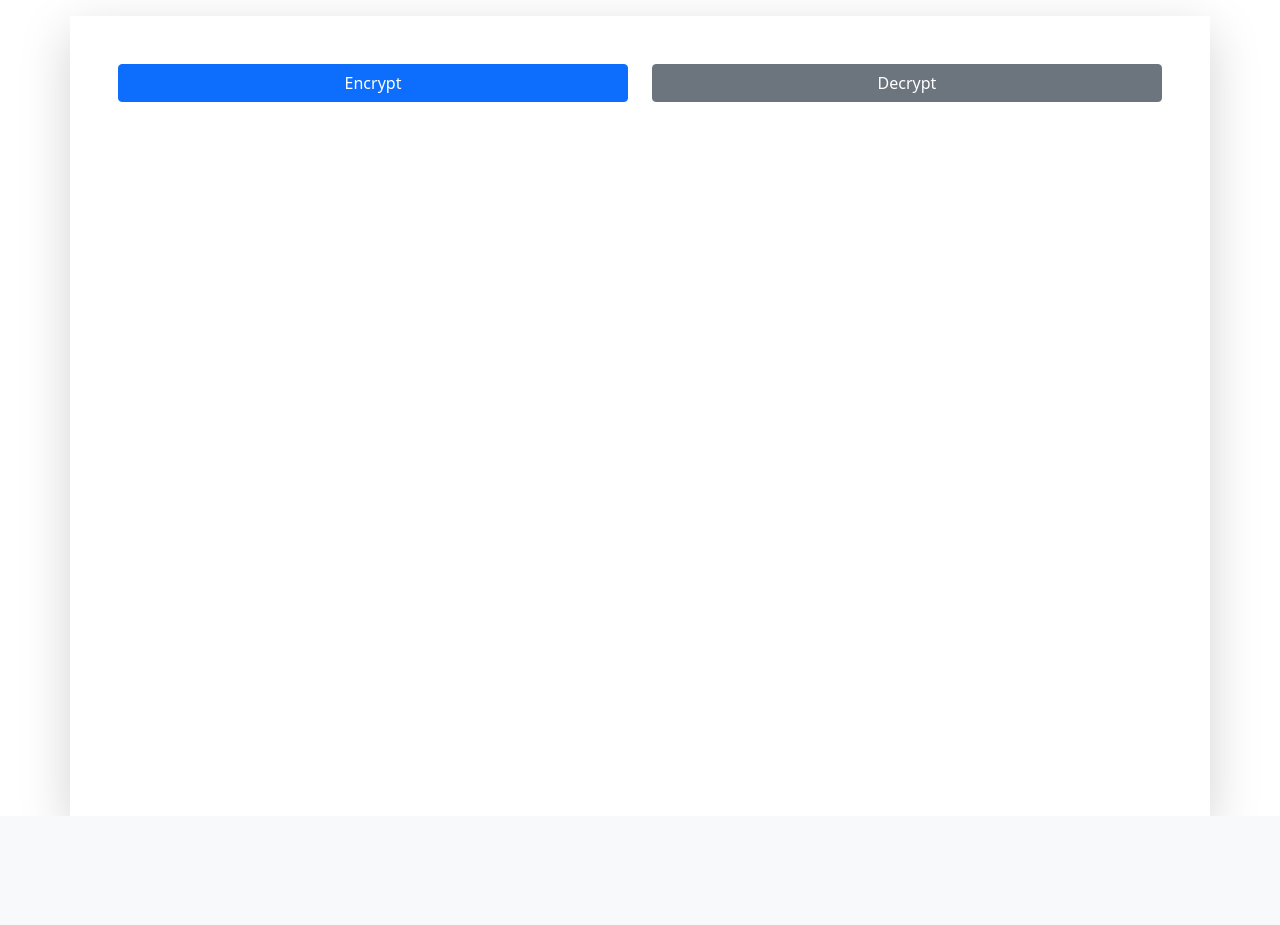
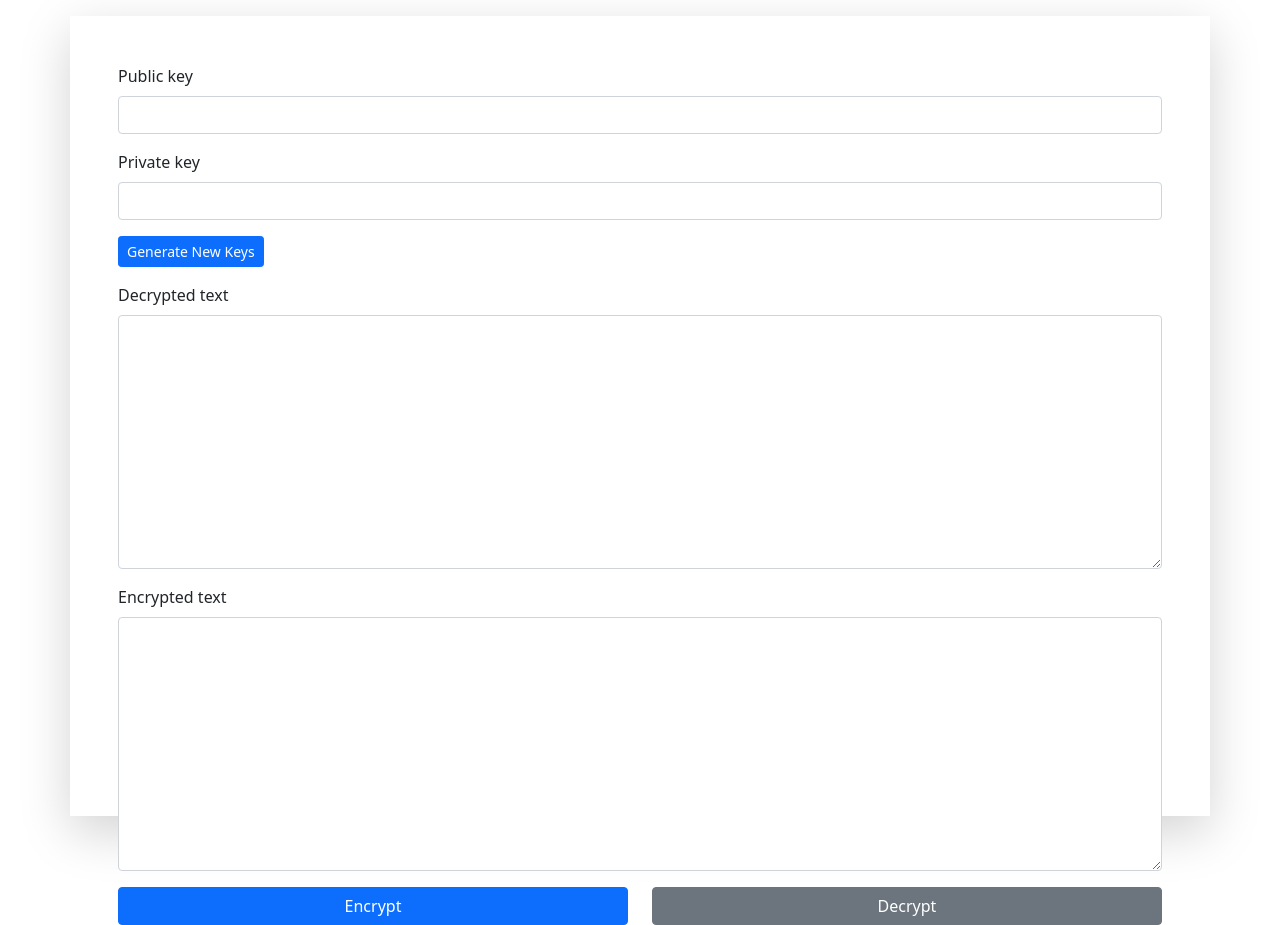
Before and after one commit to cpt22/SecurityCiphers, a Django app: page /rsa/ in a window 1280 px wide. Shown: the part 56-981 px from the top of the page. Before the commit the page ends 867 px from the top, so only its background shows below. Run offline with Django 3.2, Linux system fonts and the light colour scheme.

Commit message:
rsa frontend stuff working but not interfacing totally correctly

```diff
--- a/ciphers/ciphersite/forms.py
+++ b/ciphers/ciphersite/forms.py
@@ -1,5 +1,6 @@
 from django import forms
 from .cipher_classes.vigenere import VigenereCipher
+from .cipher_classes.rsa import RSACipher
 from . import constants
 import re
 
@@ -47,18 +48,26 @@
 
 
 class RSAForm(forms.Form):
-    key = forms.CharField(required=False, widget=forms.TextInput(attrs={'class': 'form-control'}))
+    cipher = RSACipher()
+    public_key = forms.CharField(required=False, widget=forms.TextInput(attrs={'class': 'form-control'}))
+    private_key = forms.CharField(required=False, widget=forms.TextInput(attrs={'class': 'form-control'}))
     decrypted_text = forms.CharField(required=False, widget=forms.Textarea(attrs={'class': 'form-control'}))
     encrypted_text = forms.CharField(required=False, widget=forms.Textarea(attrs={'class': 'form-control'}))
 
     def clean(self):
         cleaned_data = self.cleaned_data
         if 'encrypt' in self.data:
-            fields_required(self, ['key', 'decrypted_text'], "This field is required when encrypting.")
+            fields_required(self, ['public_key', 'decrypted_text'], "This field is required when encrypting.")
         elif 'decrypt' in self.data:
-            fields_required(self, ['key', 'encrypted_text'], "This field is required when decrypting.")
+            fields_required(self, ['private_key', 'encrypted_text'], "This field is required when decrypting.")
+        elif 'generate_keys' in self.data:
+            pass
         else:
             self.add_error('', "Missing submit type")
+        valid_chars_in_fields(self,
+                              ['public_key', 'private_key'],
+                              message="This field contains invalid characters. Only 0-9 and , are allowed.",
+                              characters='0-9,')
         return cleaned_data
 
 
--- a/ciphers/ciphersite/templates/ciphersite/encryption_form.html
+++ b/ciphers/ciphersite/templates/ciphersite/encryption_form.html
@@ -40,6 +40,13 @@
                                       {% for attr, value in widget.attrs.items %}
                                           {{ attr }}="{{ value }}"
                                       {% endfor %}>{{ field.form|get_field_data:field.name }}</textarea>
+                            {% elif field.widget_type == 'text' %}
+                                <input type="text"
+                                       name="{{ field.name }}"
+                                       {% for attr, value in widget.attrs.items %}
+                                            {{ attr }}="{{ value }}"
+                                       {% endfor %}
+                                        value="{{ field.form|get_field_data:field.name }}">
                             {% else %}
                                 {% block field_display %}
                                     {{ field }}
@@ -59,6 +66,8 @@
                 </div>
             {% endblock field_row %}
             {% endwith %}
+
+            {% block insert_block_after_field %}{% endblock insert_block_after_field %}
         {% endfor %}
     {% endblock fields_loop %}
 
--- a/ciphers/ciphersite/templates/ciphersite/rsa.html
+++ b/ciphers/ciphersite/templates/ciphersite/rsa.html
@@ -1,3 +1,11 @@
 {% extends 'ciphersite/encryption_form.html' %}
 
 {% block title %}RSA Cipher{% endblock title %}
+
+{% block insert_block_after_field %}
+    {% if field.name == 'private_key' %}
+        <div class="mb-3">
+            <button type="submit" name="generate_keys" value="generate_keys" class="btn btn-sm btn-primary btn-block">Generate New Keys</button>
+        </div>
+    {% endif %}
+{% endblock insert_block_after_field %}
--- a/ciphers/ciphersite/views.py
+++ b/ciphers/ciphersite/views.py
@@ -8,7 +8,7 @@
 from django.http import HttpResponse, HttpResponseForbidden
 from django.template import loader
 from django.views.decorators.csrf import csrf_exempt
-from .forms import VigenereForm, DESForm, MD5Form
+from .forms import VigenereForm, DESForm, MD5Form, RSAForm
 
 
 def index(request):
@@ -17,7 +17,6 @@
 
 
 def vigenere(request):
-    form = None
     if request.method == 'POST':
         vals = request.POST
         form = VigenereForm(vals)
@@ -44,12 +43,31 @@
 
 
 def rsa(request):
-    context = {}
+    if request.method == 'POST':
+        vals = request.POST
+        form = RSAForm(vals)
+        if form.is_valid():
+            if 'generate_keys' in vals:
+                private_key, public_key = form.cipher.generate_keys()
+                print(private_key)
+                print(public_key)
+                form.cleaned_data['private_key'] = f"{private_key[0]},{private_key[1]}"
+                form.cleaned_data['public_key'] = f"{public_key[0]},{public_key[1]}"
+            elif 'encrypt' in vals:
+                key_parts = [int(x.strip()) for x in form.cleaned_data['public_key'].split(',')]
+                ciphertext = form.cipher.encrypt(str.encode(form.cleaned_data['decrypted_text']), key_parts)
+                form.cleaned_data['encrypted_text'] = ciphertext
+            elif 'decrypt' in vals:
+                key_parts = [int(x.strip()) for x in form.cleaned_data['private_key'].split(',')]
+                ciphertext = form.cipher.decrypt(str.encode(form.cleaned_data['encrypted_text']), key_parts)
+                form.cleaned_data['decrypted_text'] = ciphertext
+    else:
+        form = RSAForm()
+    context = {'form': form}
     return render(request, 'ciphersite/rsa.html', context)
 
 
 def md5(request):
-    form = None
     if request.method == 'POST':
         form = MD5Form(request.POST, request.FILES)
         if form.is_valid():
@@ -88,11 +106,11 @@
             commits = obj.get('commits')
             if commits:
                 num_commits = str(len(commits))
-                subprocess.Popen([str(settings.BASE_DIR) + '/post-receive.sh', num_commits, ref])
-                return HttpResponse("Successfully landed " + num_commits + " commits on " + ref)
+                subprocess.Popen([f"{str(settings.BASE_DIR)}/post-receive.sh", num_commits, ref])
+                return HttpResponse(f"Successfully landed {num_commits} commits on {ref}")
             else:
-                return HttpResponse("No commits to land on " + ref)
+                return HttpResponse(f"No commits to land on {ref}")
         else:
-            return HttpResponse("This server does not support landing commits from " + ref)
+            return HttpResponse(f"This server does not support landing commits from {ref}")
 
     return HttpResponse("Request was validated, but this event is not handled by the server")
```
Also changed, not shown: ciphers/ciphersite/cipher_classes/rsa.py (+27 -26 lines).
